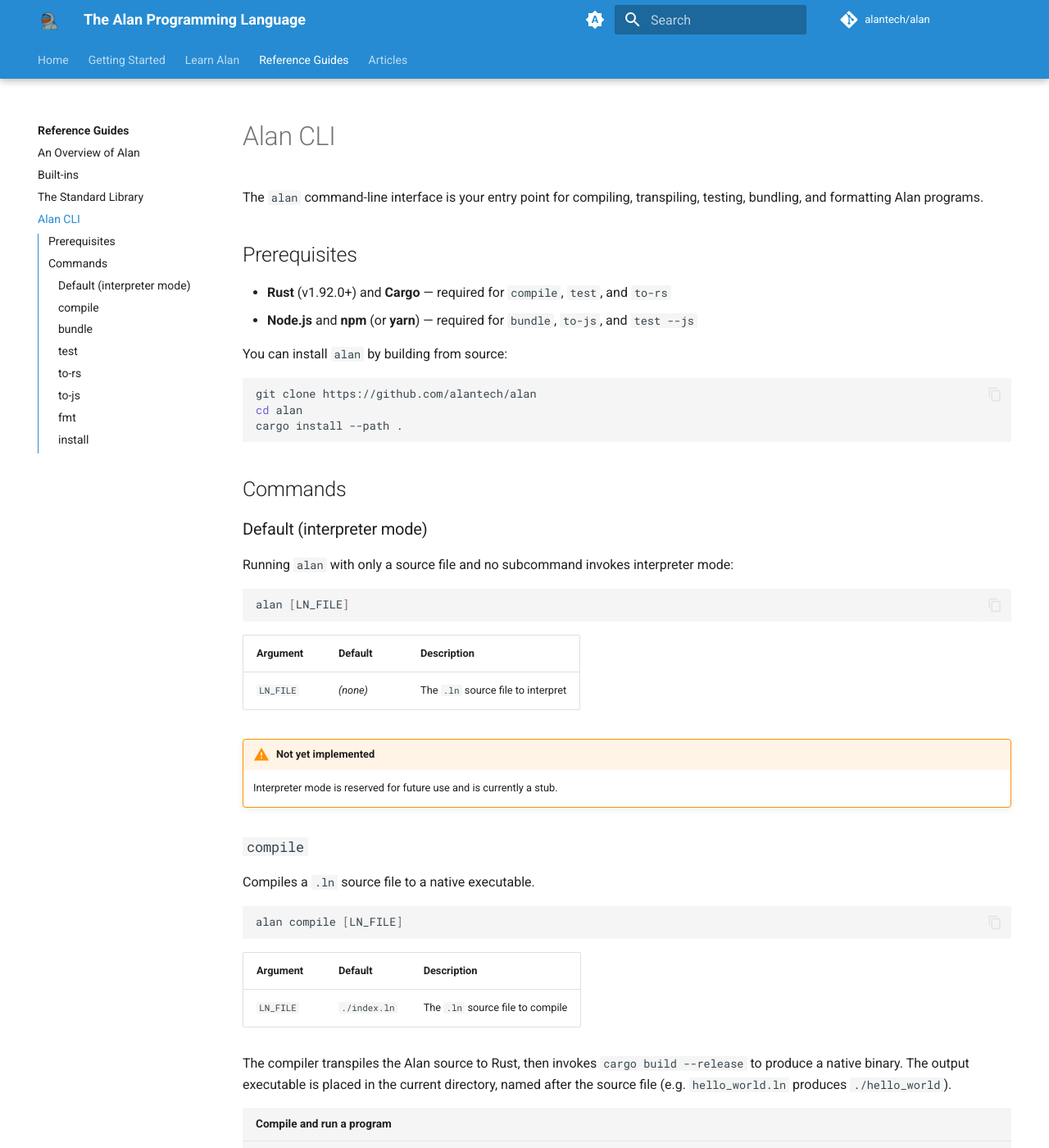
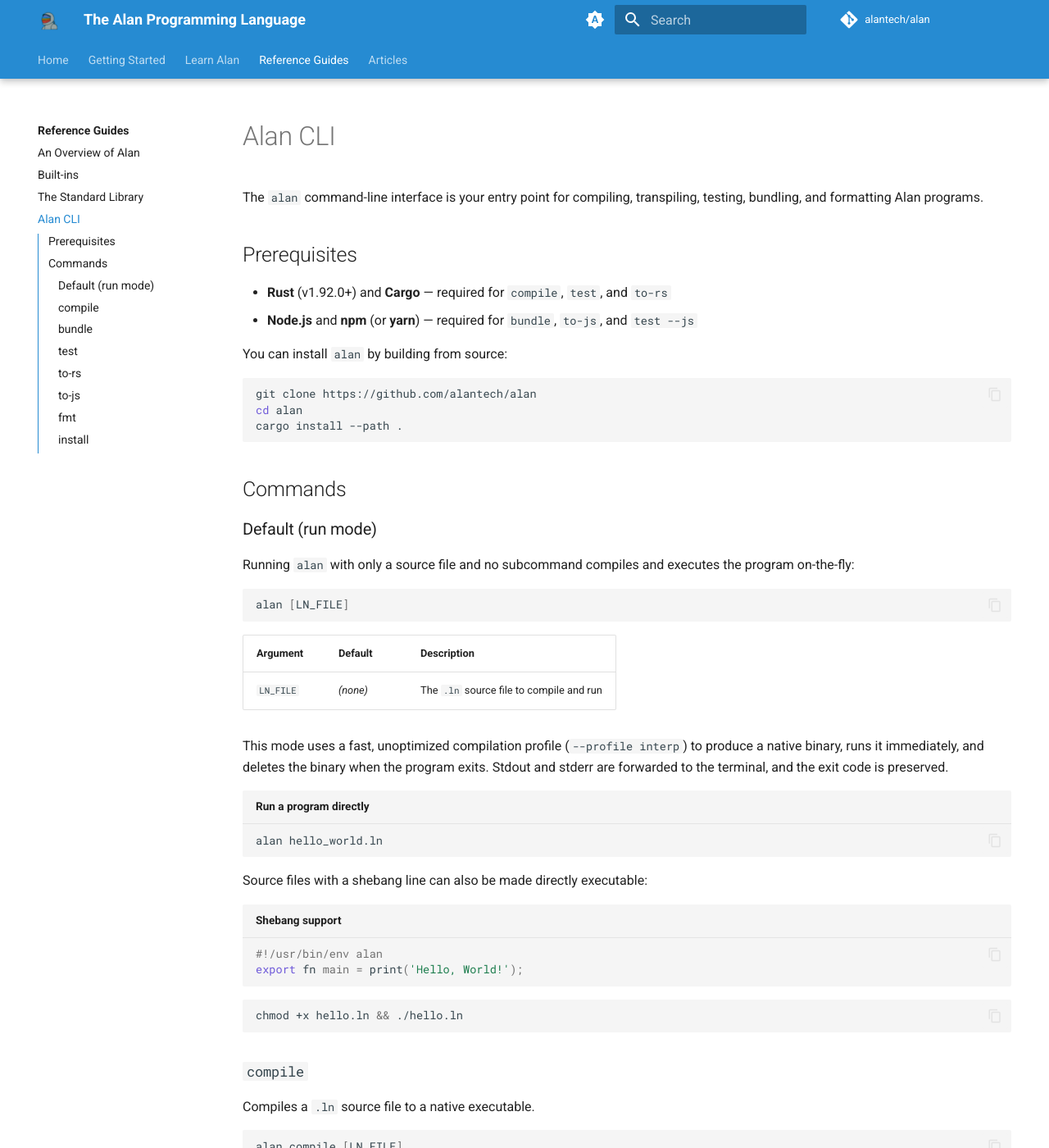
Before and after one commit to alantech/alanlang-docs, an MkDocs documentation site: the page built from docs/cli.md, in a window 1280 px wide and 1400 px high. Shown: the whole window at 82% size. Built offline with MkDocs 1.6.1 and Material for MkDocs 9.7.7, drawn with Linux system fonts in a browser that asks for light colours; plug-ins that fetch from the network failed and are left out; comment, search, counter and statistics services are not loaded.

Commit message:
Fast compiler, fake interpreter (#111)

````diff
--- a/docs/cli.md
+++ b/docs/cli.md
@@ -17,9 +17,9 @@
 
 ## Commands
 
-### Default (interpreter mode)
+### Default (run mode)
 
-Running `alan` with only a source file and no subcommand invokes interpreter mode:
+Running `alan` with only a source file and no subcommand compiles and executes the program on-the-fly:
 
 ```bash
 alan [LN_FILE]
@@ -27,10 +27,24 @@
 
 | Argument | Default | Description |
 |---|---|---|
-| `LN_FILE` | *(none)* | The `.ln` source file to interpret |
+| `LN_FILE` | *(none)* | The `.ln` source file to compile and run |
 
-!!! warning "Not yet implemented"
-    Interpreter mode is reserved for future use and is currently a stub.
+This mode uses a fast, unoptimized compilation profile (`--profile interp`) to produce a native binary, runs it immediately, and deletes the binary when the program exits. Stdout and stderr are forwarded to the terminal, and the exit code is preserved.
+
+```bash title="Run a program directly"
+alan hello_world.ln
+```
+
+Source files with a shebang line can also be made directly executable:
+
+```bash title="Shebang support"
+#!/usr/bin/env alan
+export fn main = print('Hello, World!');
+```
+
+```bash
+chmod +x hello.ln && ./hello.ln
+```
 
 ### `compile`
 
````
